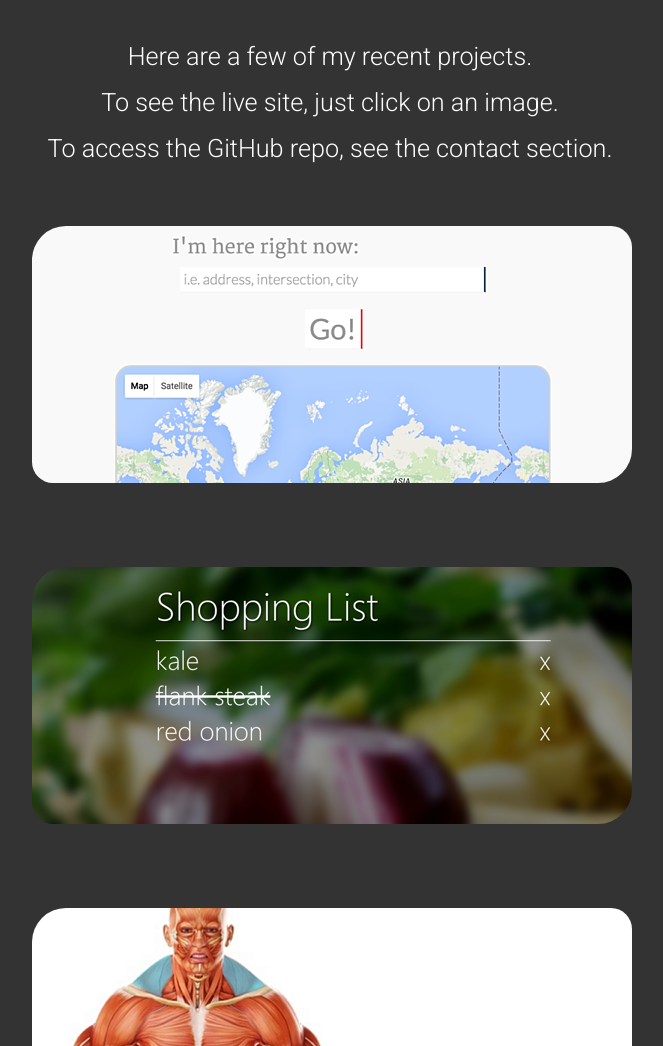
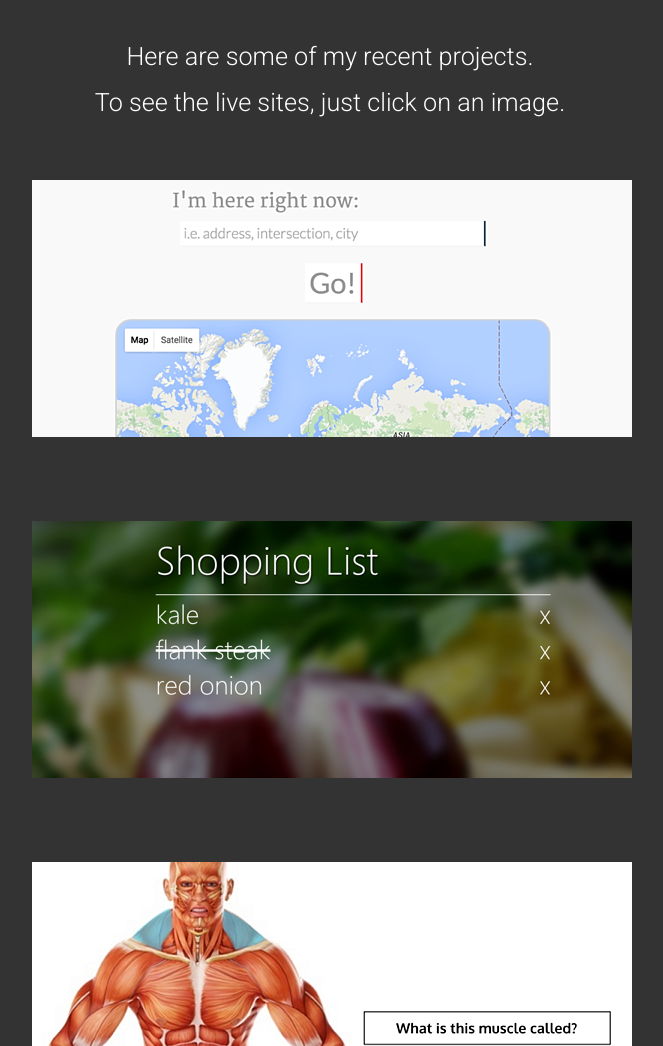
Before and after one commit to botnaysard/portfolio2015, a plain HTML site: page index.html in a window 1280 px wide. Shown: the part 1522-2568 px from the top of the page, without its empty margins (310-973 px from the left). Drawn offline with nearby package versions, Linux system fonts and the light colour scheme.

Commit message:
all jazzed up, still needs portrait and layout for portfolio section

```diff
--- a/index.html
+++ b/index.html
@@ -14,7 +14,7 @@
 </head>
 <body>
 	<a id="links"></a> <!-- need to add header tag encapsulating top section -->
-	<div class="nav">
+	<div class="nav on-page-load">
 		<ul class="pull-right">
 			<li class="btn"><a href="#home">home</a></li>
 			<li class="btn"><a href="#about">about</a></li>
@@ -22,7 +22,7 @@
 			<li class="btn"><a href="#contact">contact</a></li>
 		</ul>
 	</div>
-	<div class="jumbotron">
+	<div class="jumbotron on-page-load">
 		<div class="container">
 			<div class="me-nutshell">
 				<h2>Hi, I'm Scott.</h2>
@@ -32,11 +32,11 @@
 	</div>
 	<section>
 		<a id="about"></a>
-		<div class="about-me">
+		<div class="about-me on-page-load">
 			<div class="section-title-black">
 				<h1>about me</h1>
 			</div>
-			<div class="row row-centered faded">
+			<div class="row row-centered">
 				<div class="col-sm-3 col-centered my-photo">
 					<img src="images/temp-portrait.jpg">
 				</div>
@@ -60,25 +60,30 @@
 				<h1>Portfolio</h1>
 			</div>
 			<div class="portfolio-intro">
-				<p>Here are a few of my recent projects.</p>
-				<p>To see the live site, just click on an image.</p>
-				<p>To access the GitHub repo, see the contact section.</p>
+				<p>Here are some of my recent projects.</p>
+				<p>To see the live sites, just click on an image.</p>
 			</div>
 			<div class="my-work">
 				<div class="row row-centered">
+					<a href="http://mrmooby.github.io/api-hack" title="Howfarfromh.me" target="_blank">
 						<div class="col-sm-6 col-centered portfolio-box" id="first-box">
-						<a href="http://mrmooby.github.io/api-hack" title="Howfarfromh.me" target="_blank"><img class="wiggle" src="images/maps-api.png"></a>
+							<img src="images/maps-api.png">
 						</div>
+					</a>
 				</div>
 				<div class="row row-centered">
+					<a href="http://mrmooby.github.io/fewd-shopping-list" title="Shopping List" target="_blank">
 						<div class="col-sm-6 col-centered portfolio-box">
-						<a href="http://mrmooby.github.io/fewd-shopping-list" title="Shopping List" target="_blank"><img class="wiggle" src="images/shopping.png"></a>
+							<img src="images/shopping.png">
 						</div>
+					</a>
 				</div>
 				<div class="row row-centered">
+					<a href="http://mrmooby.github.io/fewd-quiz" title="Anatomy Quiz" target="_blank">
 						<div class="col-sm-6 col-centered portfolio-box">
-						<a href="http://mrmooby.github.io/fewd-quiz" title="Anatomy Quiz" target="_blank"><img class="wiggle" src="images/quiz.png"></a>
+							<img src="images/quiz.png">
 						</div>
+					</a>
 				</div>
 			</div>
 		</div>
--- a/scripts/app.js
+++ b/scripts/app.js
@@ -1,7 +1,10 @@
 $(document).ready(function(){
 
-	// fade in each section on scroll
+	// fade the first two sections of the page in on load
+	$('.on-page-load').css('display', 'none');
+	$('.on-page-load').fadeIn(750);
 
+	// fade in each remaining section on scroll
 
 	tiles = $('.faded').fadeTo(0, 0);
 
--- a/styles/main.css
+++ b/styles/main.css
@@ -183,14 +183,30 @@ ul.pull-left {
   color: #308E83;
 }
 
-.portfolio-box{
+.portfolio-box {
   margin-top: 6em;
   padding: 0px;
   text-align: center;
+  width: 600px;
+  height: 257px;
+  border-radius: 10px;
+}
+
+.portfolio-box:after {
+    content:'\A';
+    position:absolute;
+    width:100%; height:100%;
+    top:0; left:0;
+    background:rgba(48,142,131,0.2);
+    opacity:0;
+    transition: all 0.5s;
+    -webkit-transition: all 0.5s;
+}
+.portfolio-box:hover:after {
+    opacity: 1;
 }
 
 .portfolio-box img {
-  border-radius: 34px 21px 34px 21px;
 }
 
 .portfolio-intro {
```
Lines whose indentation alone changed are shown as unchanged.
